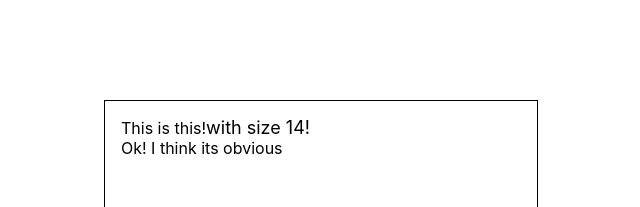
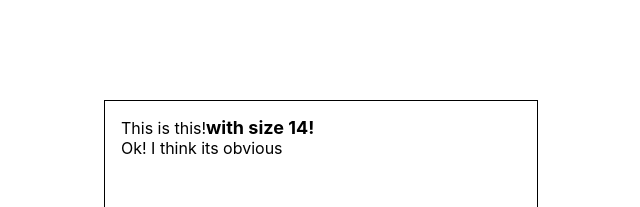
Before and after one commit to parsaalian/cortex, a React (Create React App) app: page / in a window 1280 px wide. Shown: the top 207 px of the page, without its empty margins (319-959 px from the left). Built offline with nearby package versions, Linux system fonts and the light colour scheme.

Commit message:
bold added

```diff
--- a/src/components/content.js
+++ b/src/components/content.js
@@ -1,9 +1,10 @@
 import React, { Component } from 'react';
 
 // components
-import { Paragraph,
+import { Text,
+          Paragraph,
           Size,
-          Text} from './styles';
+          Bold } from './styles';
 
 // utils
 import TypeCheck from '../utils/typeCheck';
@@ -19,8 +20,11 @@ export default class Content extends Component {
         return <Paragraph paragraph='justify'>{this.props.content.children().map((child, i) => <Content key={i} content={child} />)}</Paragraph>;
 
       case 'size':
-        console.log(this.props.content);
         return <Size size={this.props.content.size}>{this.props.content.children().map((child, i) => <Content key={i} content={child} />)}</Size>
+
+      case 'bold':
+        console.log(this.props.content.children());
+        return <Bold>{this.props.content.children().map((child, i) => <Content key={i} content={child} />)}</Bold>
 
       default:
         return <div></div>
--- a/src/components/styles.css
+++ b/src/components/styles.css
@@ -1,3 +1,7 @@
 .size18 {
   font-size: 18px;
 }
+
+.bold {
+  font-weight: bold;
+}
--- a/src/components/styles.js
+++ b/src/components/styles.js
@@ -24,6 +24,12 @@ export class Size extends Component {
   }
 }
 
+export class Bold extends Component {
+  render() {
+    return <Style type='inline' styleName='bold'>{this.props.children}</Style>;
+  }
+}
+
 export class Text extends Component {
   render() {
     return <Style type='inline'>{this.props.children}</Style>;
--- a/src/data/styles.js
+++ b/src/data/styles.js
@@ -8,5 +8,7 @@ module.exports = {
       super(nodes);
       this.size = size;
     }
-  }
+  },
+
+  Bold: class Bold extends Container {}
 }
--- a/src/data/test/sample.js
+++ b/src/data/test/sample.js
@@ -1,14 +1,14 @@
 const Container = require('../container');
 const Content = require('../content');
 // const Cursor = require('../cursor');
-const {Paragraph, Size} = require('../styles');
+const {Paragraph, Size, Bold} = require('../styles');
 
 class Document extends Container {};
 
 module.exports = new Document([
   new Paragraph([
     new Content("This is this!"),
-    new Size(18, [new Content("with size 14!")])
+    new Size(18, [new Bold([new Content("with size 14!")])])
   ]),
   new Content("Ok! I think its obvious"),
 ]);
--- a/src/utils/typeCheck.js
+++ b/src/utils/typeCheck.js
@@ -1,6 +1,7 @@
 import Content from '../data/content';
 import { Paragraph,
-          Size } from '../data/styles';
+          Size,
+          Bold} from '../data/styles';
 
 export default class TypeCheck {
   getType(obj) {
@@ -13,5 +14,8 @@ export default class TypeCheck {
     else if (obj instanceof Size) {
       return 'size';
     }
+    else if (obj instanceof Bold) {
+      return 'bold';
+    }
   }
 }
```
